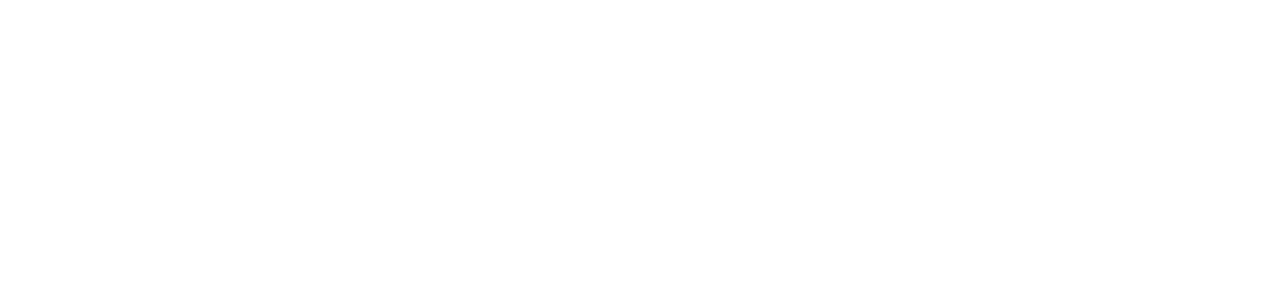
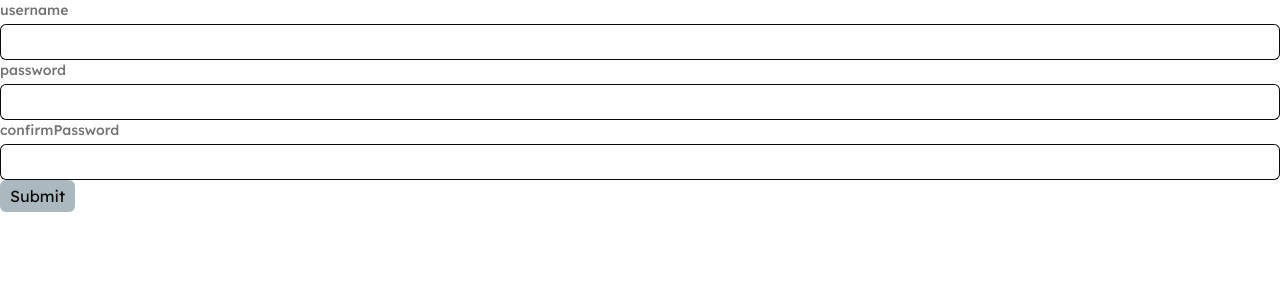
Before and after one commit to AEGIS-GAME/apollo, a React (Vite) app in the folder athena/frontend/: page /register in a window 1280 px wide. Shown: the top 300 px of the page. Built offline with nearby package versions, Linux system fonts and the light colour scheme.

Commit message:
feat: register form with tanstack form

```diff
--- a/athena/frontend/package.json
+++ b/athena/frontend/package.json
@@ -3,6 +3,7 @@
   "dependencies": {
     "@tailwindcss/vite": "^4.0.6",
     "@tanstack/react-devtools": "^0.2.2",
+    "@tanstack/react-form": "^1.19.2",
     "@tanstack/react-query": "^5.85.3",
     "@tanstack/react-router": "^1.130.2",
     "@tanstack/react-router-devtools": "^1.131.5",
--- a/athena/frontend/src/components/forms/RegisterForm.tsx
+++ b/athena/frontend/src/components/forms/RegisterForm.tsx
@@ -0,0 +1,130 @@
+import { useForm } from "@tanstack/react-form"
+import Input from "../ui/Input"
+import Button from "../ui/Button"
+
+export default function RegisterForm(): React.JSX.Element {
+  interface FormData {
+    username: string
+    password: string
+    confirmPassword: string
+  }
+
+  const defaultFormData: FormData = {
+    username: "",
+    password: "",
+    confirmPassword: "",
+  }
+
+  const form = useForm({
+    defaultValues: defaultFormData,
+    onSubmit: async ({ value }) => {
+      console.log(value)
+    },
+  })
+
+  return (
+    <div>
+      <form
+        onSubmit={(e) => {
+          e.preventDefault()
+          e.stopPropagation()
+          form.handleSubmit()
+        }}
+      >
+        <>
+          <form.Field
+            name="username"
+            validators={{
+              onChange: ({ value }) => {
+                if (!value) {
+                  return "A username is required";
+                }
+                if (value.length < 3 || value.length > 50) {
+                  return "Username must be between 3 and 50 characters";
+                }
+                if (!/^[a-zA-Z0-9_]+$/.test(value)) {
+                  return "Username can only contain letters, numbers, and underscores";
+                }
+                return undefined;
+              },
+            }}
+            children={(field) => (
+              <>
+                <Input
+                  label={field.name}
+                  error={field.state.meta.errors.join(", ")}
+                  value={field.state.value}
+                  onBlur={field.handleBlur}
+                  onChange={(e) => field.handleChange(e.target.value)}
+                />
+              </>
+            )}
+          />
+          <form.Field
+            name="password"
+            validators={{
+              onChange: ({ value }) => {
+                if (!value) {
+                  return "A password is required";
+                }
+                if (value.length < 8) {
+                  return "Password must be at least 8";
+                }
+                return undefined;
+              },
+            }}
+            children={(field) => (
+              <>
+                <Input
+                  type="password"
+                  label={field.name}
+                  error={field.state.meta.errors.join(", ")}
+                  value={field.state.value}
+                  onBlur={field.handleBlur}
+                  onChange={(e) => field.handleChange(e.target.value)}
+                />
+              </>
+            )}
+          />
+          <form.Field
+            name="confirmPassword"
+            validators={{
+              onChangeListenTo: ["password"],
+              onChange: ({ value, fieldApi }) => {
+                const password = fieldApi.form.getFieldValue("password")
+                if (value !== password) {
+                  return "Passwords do not match"
+                }
+                return undefined
+              }
+            }}
+            children={(field) => (
+              <>
+                <Input
+                  type="password"
+                  label={field.name}
+                  error={field.state.meta.errors.join(", ")}
+                  value={field.state.value}
+                  onBlur={field.handleBlur}
+                  onChange={(e) => field.handleChange(e.target.value)}
+
+                />
+              </>
+            )}
+          />
+        </>
+        <form.Subscribe
+          selector={(state) => [state.canSubmit, state.isSubmitting]}
+          children={([canSubmit, isSubmitting]) => (
+            <Button
+              label="Submit"
+              type="submit"
+              disabled={!canSubmit}
+              loading={isSubmitting}
+            />
+          )}
+        />
+      </form>
+    </div>
+  )
+}
--- a/athena/frontend/src/components/ui/Button.tsx
+++ b/athena/frontend/src/components/ui/Button.tsx
@@ -10,7 +10,7 @@
 
 type VariantType = keyof typeof VARIANTS
 
-const DISABLED = "cursor-not-allowed opacity-50"
+const DISABLED = "cursor-not-allowed bg-primary opacity-50"
 
 interface ButtonProps extends React.ComponentPropsWithoutRef<"button"> {
   label: string
--- a/athena/frontend/src/components/ui/Input.tsx
+++ b/athena/frontend/src/components/ui/Input.tsx
@@ -21,7 +21,7 @@
       <input
         id={inputId}
         className={`rounded-md px-2.5 py-1.5 text-fg placeholder:text-fg-muted
-          border border-border focus:outline-none focus:border-primary focus:ring-1 focus:ring-primary
+          border-0 focus:outline-none ring-inset ring-border ring-1 focus:ring-primary
           ${className} ${error ? "border-danger" : ""}`}
         aria-invalid={!!error}
         aria-describedby={error ? `${inputId}-error` : undefined}
--- a/athena/frontend/src/routes/register.tsx
+++ b/athena/frontend/src/routes/register.tsx
@@ -1,3 +1,4 @@
+import RegisterForm from "@/components/forms/RegisterForm"
 import { createFileRoute } from "@tanstack/react-router"
 
 export const Route = createFileRoute("/register")({
@@ -5,5 +6,9 @@
 })
 
 function RouteComponent() {
-  return <div></div>
+  return (
+    <div>
+      <RegisterForm />
+    </div>
+  )
 }
```
Also changed, not shown: 1 other file (tests, documents, lock files or other folders).
